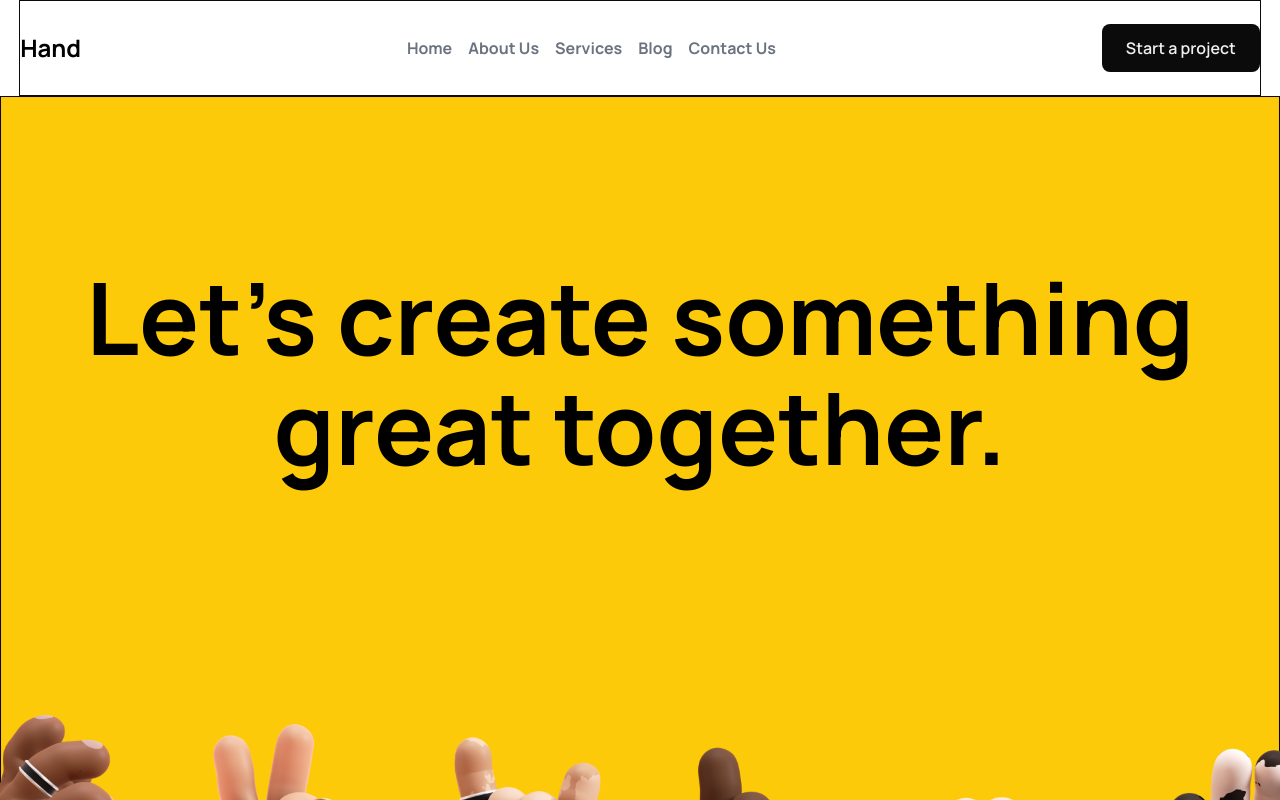
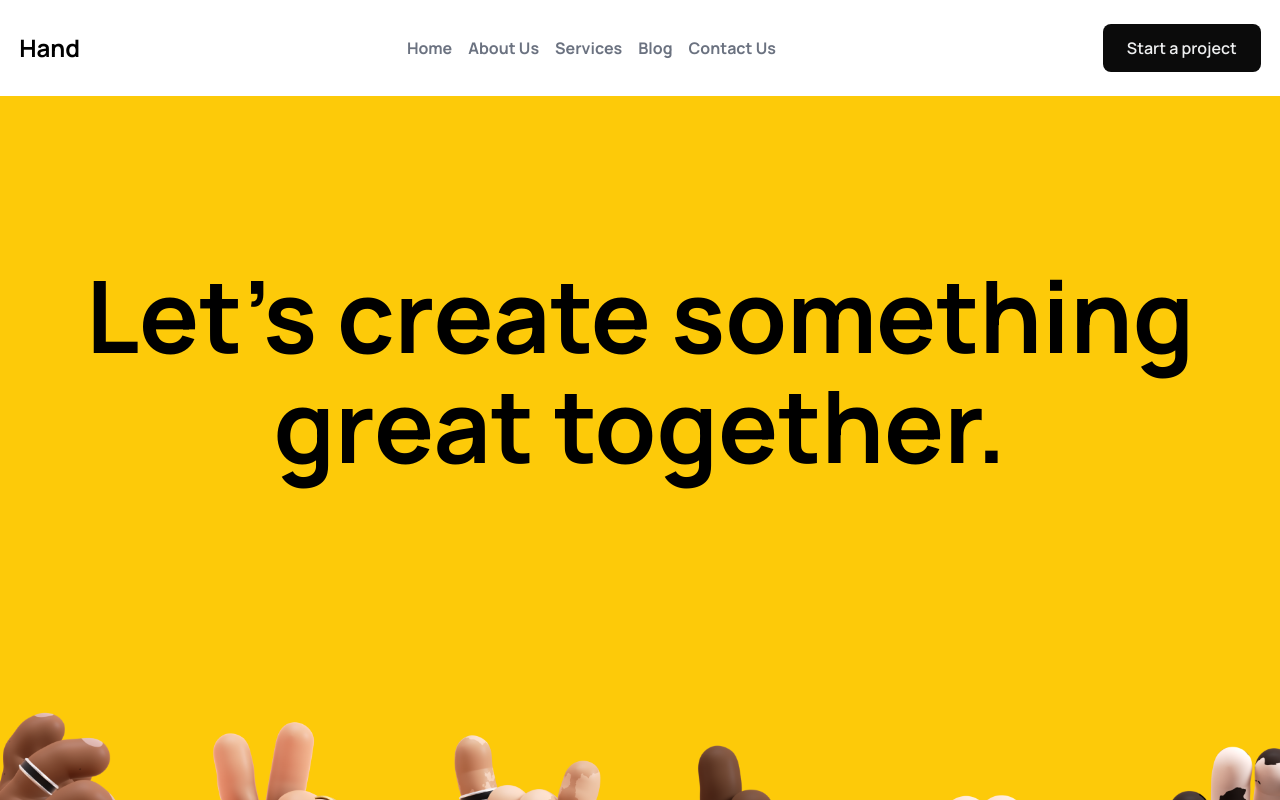
Before and after one commit to AJ1732/smg-task, a React (Vite) app: page / in a window 1280 px wide. Shown: the top 800 px of the page. Built offline with nearby package versions, Linux system fonts and the light colour scheme.

Commit message:
chore: remove  borders

```diff
--- a/src/App.tsx
+++ b/src/App.tsx
@@ -4,7 +4,7 @@ import Footer from "./components/layout/Footer";
 
 function App() {
   return (
-    <div className="content-grid all overflow-hidden *:border *:border-neutral-950">
+    <div className="content-grid all overflow-hidden">
       <Navigation />
       <Outlet />
       <Footer />
--- a/src/components/layout/Main.tsx
+++ b/src/components/layout/Main.tsx
@@ -5,7 +5,7 @@ import HeroSection from "../../sections/HeroSection";
 
 const Main = () => {
   return (
-    <main className="full-width content-grid min-h-dvh *:border *:border-primary-100">
+    <main className="full-width content-grid min-h-dvh">
       <HeroSection />
       <AboutSection />
       <BannerSection />
```
